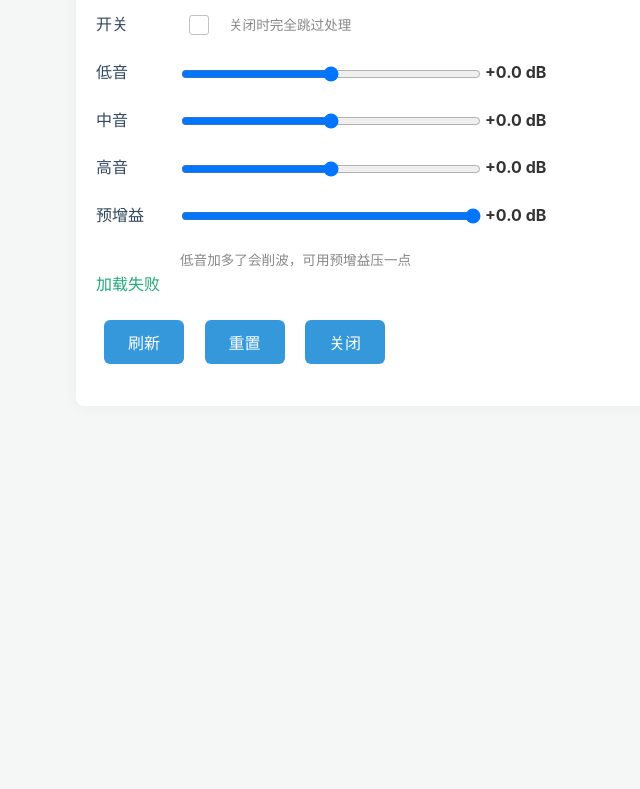
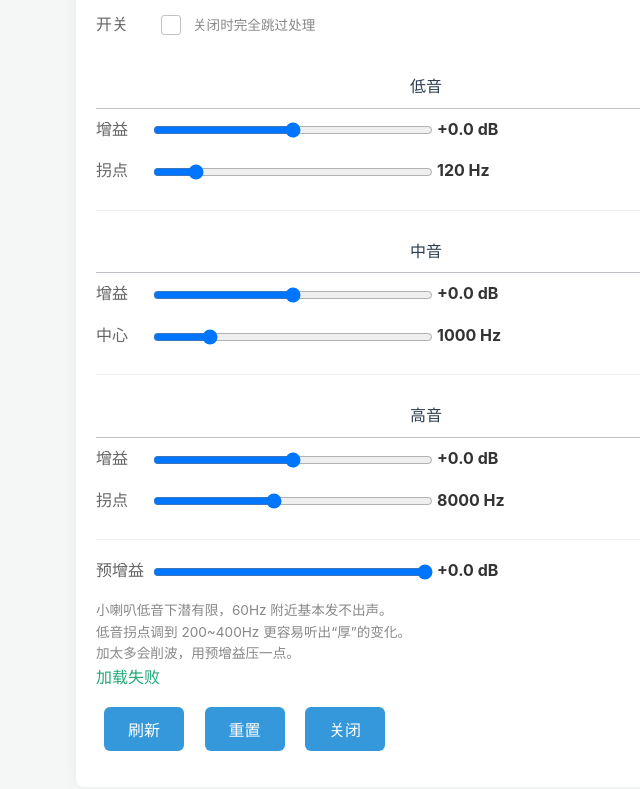
Before and after one commit to zanjie1999/workdayAlarmClockGo, a plain HTML site: page router/static/eq.html in a window 1280 px wide. Shown: the part 89-878 px from the top of the page, without its empty margins (214-854 px from the left). Before the commit the page ends 800 px from the top, so only its background shows below. Drawn offline with Linux system fonts and the light colour scheme; no server answers.

```diff
--- a/router/static/eq.html
+++ b/router/static/eq.html
@@ -5,12 +5,15 @@
     <meta name="viewport" content="width=device-width, initial-scale=1.0" />
     <link rel="stylesheet" href="/static/style.css">
     <style>
-        .row { margin: 14px 0; }
-        .row label { display: inline-block; width: 80px; }
-        input[type=range] { width: 58%; max-width: 300px; vertical-align: middle; }
-        .val { display: inline-block; min-width: 70px; font-weight: bold; }
+        .band { margin: 18px 0; padding: 10px 0; border-bottom: 1px solid #eee; }
+        .band h3 { margin: 0 0 8px; font-size: 1em; }
+        .row { margin: 8px 0; }
+        .row label { display: inline-block; width: 52px; color: #666; }
+        input[type=range] { width: 52%; max-width: 280px; vertical-align: middle; }
+        .val { display: inline-block; min-width: 76px; font-weight: bold; }
         #msg { min-height: 1.4em; color: #2a7; }
-        .hint { color: #888; font-size: 0.85em; margin-left: 84px; }
+        .hint { color: #888; font-size: 0.85em; }
+        .tips { background: #f7f7f7; padding: 8px 12px; font-size: 0.85em; color: #666; line-height: 1.6; }
     </style>
 </head>
 <body>
@@ -20,25 +23,49 @@
         <div class="row">
             <label>开关</label>
             <input type="checkbox" id="enabled" onchange="apply()">
-            <span class="hint" style="margin-left:8px">关闭时完全跳过处理</span>
+            <span class="hint">关闭时完全跳过处理</span>
         </div>
 
+        <div class="band">
+            <h3>低音</h3>
             <div class="row">
-            <label>低音</label>
+                <label>增益</label>
                 <input type="range" id="bass" min="-24" max="24" step="0.5" value="0" oninput="show(); apply()">
                 <span class="val" id="bassVal">0.0 dB</span>
             </div>
+            <div class="row">
+                <label>拐点</label>
+                <input type="range" id="bassFreq" min="60" max="500" step="5" value="120" oninput="show(); apply()">
+                <span class="val" id="bassFreqVal">120 Hz</span>
+            </div>
+        </div>
 
+        <div class="band">
+            <h3>中音</h3>
             <div class="row">
-            <label>中音</label>
+                <label>增益</label>
                 <input type="range" id="mid" min="-24" max="24" step="0.5" value="0" oninput="show(); apply()">
                 <span class="val" id="midVal">0.0 dB</span>
             </div>
+            <div class="row">
+                <label>中心</label>
+                <input type="range" id="midFreq" min="300" max="4000" step="10" value="1000" oninput="show(); apply()">
+                <span class="val" id="midFreqVal">1000 Hz</span>
+            </div>
+        </div>
 
+        <div class="band">
+            <h3>高音</h3>
             <div class="row">
-            <label>高音</label>
+                <label>增益</label>
                 <input type="range" id="treble" min="-24" max="24" step="0.5" value="0" oninput="show(); apply()">
                 <span class="val" id="trebleVal">0.0 dB</span>
+            </div>
+            <div class="row">
+                <label>拐点</label>
+                <input type="range" id="trebleFreq" min="2000" max="16000" step="100" value="8000" oninput="show(); apply()">
+                <span class="val" id="trebleFreqVal">8000 Hz</span>
+            </div>
         </div>
 
         <div class="row">
@@ -46,7 +73,12 @@
             <input type="range" id="preamp" min="-12" max="0" step="0.5" value="0" oninput="show(); apply()">
             <span class="val" id="preampVal">0.0 dB</span>
         </div>
-        <div class="hint">低音加多了会削波，可用预增益压一点</div>
+
+        <div class="hint">
+            小喇叭低音下潜有限，60Hz 附近基本发不出声。<br>
+            低音拐点调到 200~400Hz 更容易听出“厚”的变化。<br>
+            加太多会削波，用预增益压一点。
+        </div>
 
         <div id="msg"></div>
 
@@ -59,14 +91,21 @@
 
 <script>
 var timer = null;
-var IDS = ['bass', 'mid', 'treble', 'preamp'];
+// 增益和频率的输入框 id
+var GAIN_IDS = ['bass', 'mid', 'treble'];
+var FREQ_IDS = ['bassFreq', 'midFreq', 'trebleFreq'];
+var ALL_IDS = GAIN_IDS.concat(FREQ_IDS, ['preamp']);
 
-function fmt(v) { return (v >= 0 ? '+' : '') + v.toFixed(1) + ' dB'; }
+function fmtDb(v) { return (v >= 0 ? '+' : '') + v.toFixed(1) + ' dB'; }
 
 function show() {
-    IDS.forEach(function (id) {
+    GAIN_IDS.concat(['preamp']).forEach(function (id) {
         var v = parseFloat(document.getElementById(id).value);
-        document.getElementById(id + 'Val').textContent = fmt(v);
+        document.getElementById(id + 'Val').textContent = fmtDb(v);
+    });
+    FREQ_IDS.forEach(function (id) {
+        var v = parseInt(document.getElementById(id).value);
+        document.getElementById(id + 'Val').textContent = v + ' Hz';
     });
 }
 
@@ -80,7 +119,7 @@
 
 function send() {
     var q = 'enabled=' + (document.getElementById('enabled').checked ? 1 : 0);
-    IDS.forEach(function (id) {
+    ALL_IDS.forEach(function (id) {
         q += '&' + id + '=' + document.getElementById(id).value;
     });
     fetch('/eqset?' + q)
@@ -98,7 +137,9 @@
             var map = { lowshelf: 'bass', peaking: 'mid', highshelf: 'treble' };
             bands.forEach(function (b) {
                 var id = map[b.type];
-                if (id) document.getElementById(id).value = b.gain;
+                if (!id) return;
+                document.getElementById(id).value = b.gain;
+                if (b.freq) document.getElementById(id + 'Freq').value = b.freq;
             });
             document.getElementById('preamp').value = eq.preamp || 0;
             show();
@@ -108,10 +149,12 @@
 }
 
 function reset() {
-    document.getElementById('bass').value = 0;
-    document.getElementById('mid').value = 0;
-    document.getElementById('treble').value = 0;
-    document.getElementById('preamp').value = 0;
+    GAIN_IDS.concat(['preamp']).forEach(function (id) {
+        document.getElementById(id).value = 0;
+    });
+    document.getElementById('bassFreq').value = 120;
+    document.getElementById('midFreq').value = 1000;
+    document.getElementById('trebleFreq').value = 8000;
     show();
     apply();
 }
```
Also changed, not shown: router/static/index.html (+2 -2 lines). Lines whose indentation alone changed are shown as unchanged.
